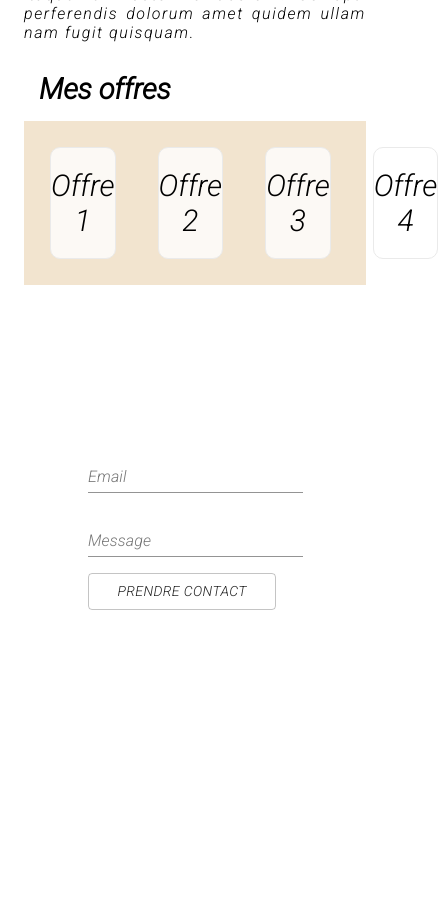
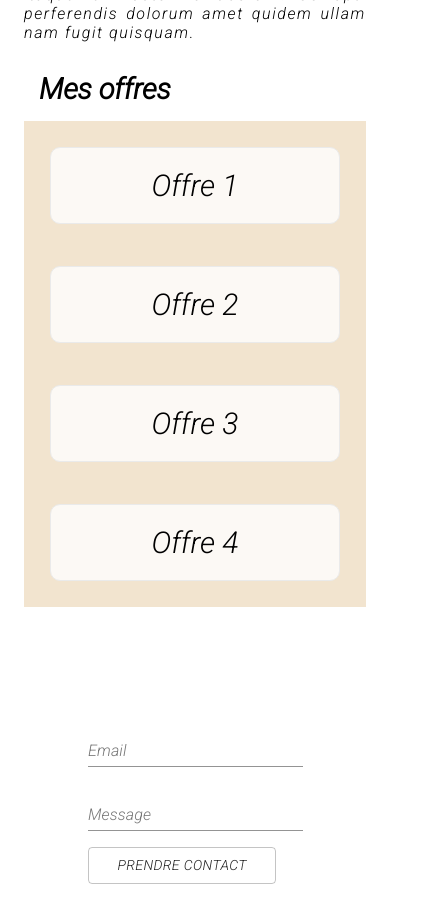
Before and after one commit to nicolashedoire/naitre-ensemble, a Next.js app: page / in a window 390 px wide. Shown: the part 1340-2263 px from the top of the page, 438 px wide, since content can reach past the window. Before the commit the page ends 2038 px from the top, so only its background shows below. Built offline with nearby package versions, Linux system fonts and the light colour scheme.

Commit message:
add responsive on offers

```diff
--- a/styles/Home.module.scss
+++ b/styles/Home.module.scss
@@ -43,7 +43,7 @@
 
 .gridContainer {
   display: grid;
-  grid-template-columns: auto auto auto auto;
+  grid-template-columns: auto;
   grid-gap: 10px;
   background-color: $color-cream;
   padding: 10px;
@@ -55,6 +55,24 @@
     font-size: 30px;
   }
 }
+
+@media (min-width: 768px) {
+  .gridContainer {
+    display: grid;
+    grid-template-columns: auto auto auto auto;
+    grid-gap: 10px;
+    background-color: $color-cream;
+    padding: 10px;
+
+    > div {
+      background-color: rgba(255, 255, 255, 0.8);
+      text-align: center;
+      padding: 20px 0;
+      font-size: 30px;
+    }
+  }
+}
+
 
 .footer {
   width: 100%;
@@ -89,13 +107,6 @@
   padding: 15px;
 }
 
-
-.grid {
-  display: flex;
-  flex-wrap: wrap;
-  margin-top: 3rem;
-}
-
 .card {
   margin: 1rem;
   flex-basis: 45%;
@@ -125,11 +136,3 @@
   font-size: 1.25rem;
   line-height: 1.5;
 }
-
-
-@media (max-width: 600px) {
-  .grid {
-    width: 100%;
-    flex-direction: column;
-  }
-}
```
